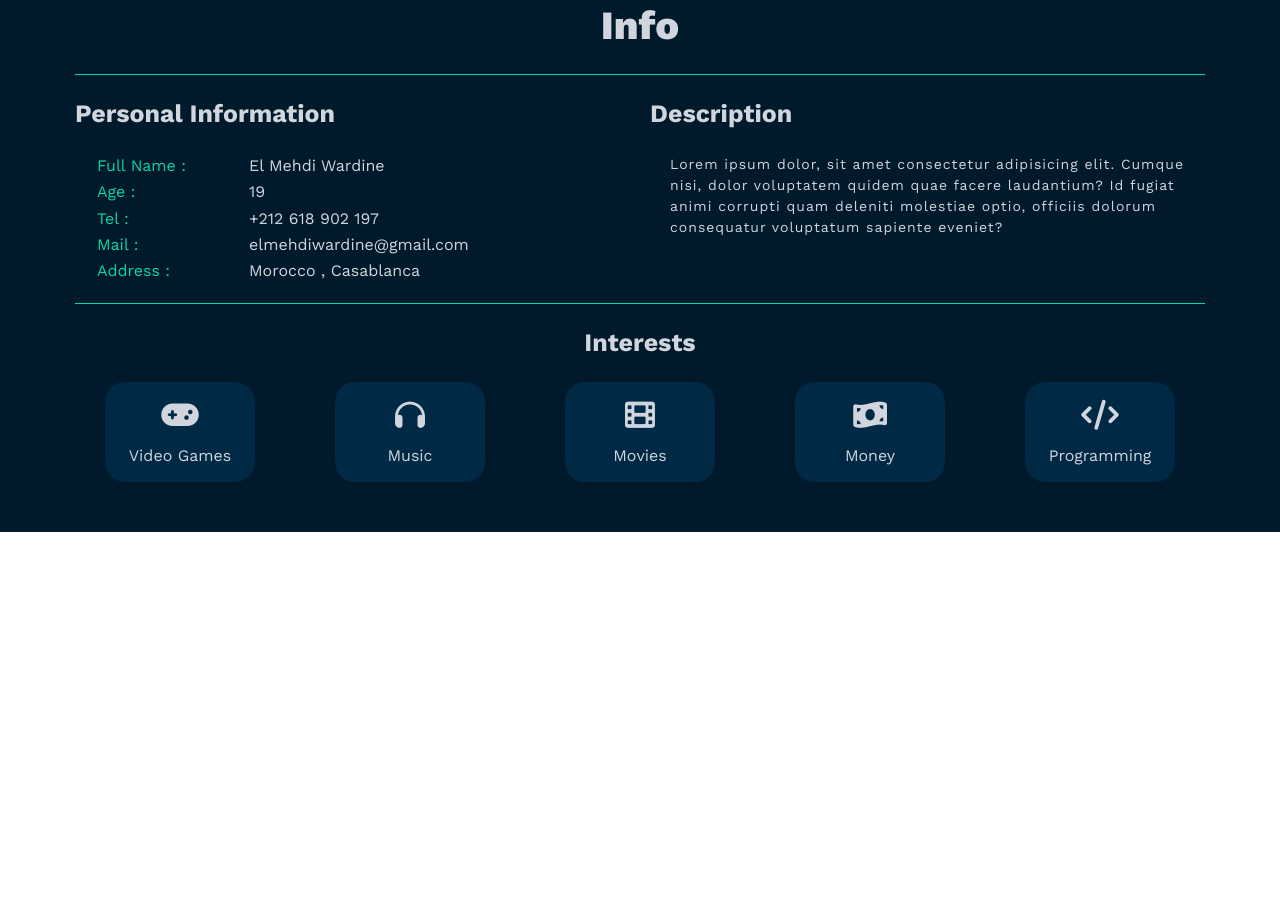
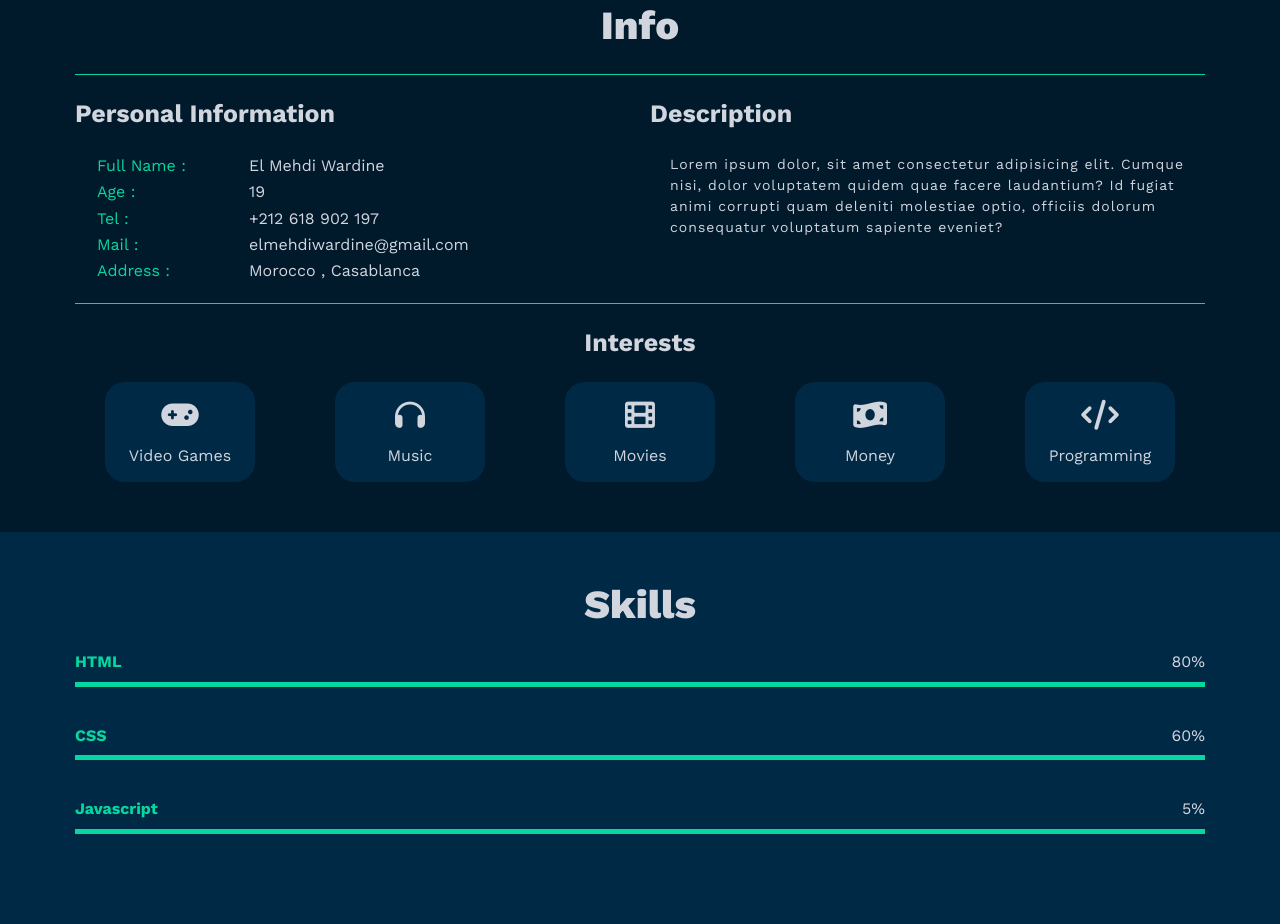
Before and after one commit to El-Mehdi-Wardine/First-Portfolio, a plain HTML site: page index.html in a window 1280 px wide. Shown: the part 700-1624 px from the top of the page. Before the commit the page ends 1232 px from the top, so only its background shows below. Drawn offline with nearby package versions, Linux system fonts and the light colour scheme.

Commit message:
adding skills section

```diff
--- a/css/style.css
+++ b/css/style.css
@@ -1,7 +1,8 @@
 /* Variables */
 :root {
     --main-color: #06d6a0;
-    --secondary-color: #001a2c;
+    --second-color: #001a2c;
+    --third-color: #002945;
     --paragraphe-color: #777;
     --text-color: #d1d5de;
 }
@@ -44,7 +45,7 @@ body {
 
 /* START HEADER */
 .header {
-    background-color: var(--secondary-color);
+    background-color: var(--second-color);
 }
 .header .container {
     padding-top: 15px;
@@ -91,7 +92,7 @@ body {
 .landing .card {
     width: 300px;
     height: 350px;
-    background-color: var(--secondary-color);
+    background-color: var(--second-color);
     border-top-left-radius: 150px;
     border-top-right-radius: 150px;
 }
@@ -135,7 +136,7 @@ body {
 /* END LANDIG */
 /* START INFO */
 .info {
-    background-color: var(--secondary-color);
+    background-color: var(--second-color);
 }
 .info .container {
     padding-top: 50px;
@@ -196,7 +197,7 @@ body {
 .info .interests .interests-content .card {
     width: 150px;
     height: 100px;
-    background-color: #002945;
+    background-color: var(--third-color);
     border-radius: 20px;
     display: flex;
     flex-direction: column;
@@ -208,3 +209,45 @@ body {
     font-size: 30px;
 }
 /* END ABOUT */
+/* START SKILLS */
+.skills {
+    background-color: var(--third-color);
+}
+.skills .container {
+    padding-top: 50px;
+    padding-bottom: 50px;
+    color: var(--text-color);
+}
+.skills h3 {
+    margin: 0;
+    font-size: 40px;
+    color: var(--text-color);
+    text-align: center;
+    font-weight: 800;
+    padding-bottom: 25px;
+}
+.skills .text {
+    display: flex;
+    justify-content: space-between;
+}
+.skills h4 {
+    color: var(--main-color);
+    margin: 0;
+}
+.skills h4 + p {
+    font-size: 14px;
+}
+.skills .bar {
+    width: 100%;
+    height: 5px;
+    background-color: #777;
+    margin: 10px auto 40px;
+}
+.skills .bar span {
+    height: inherit;
+    background-color: var(--main-color);
+    display: block;
+}
+
+
+/* END SKILLS */
--- a/index.html
+++ b/index.html
@@ -109,5 +109,27 @@
         </div>
     </div>
     <!-- END ABOUT -->
+    <!-- START Skills -->
+    <div class="skills">
+        <div class="container">
+            <h3>Skills</h3>
+            <div class="text">
+                <h4>HTML</h4>
+                <span>80%</span>
+            </div>
+            <div class="bar"><span></span></div>
+            <div class="text">
+                <h4>CSS</h4>
+                <span>60%</span>
+            </div>
+            <div class="bar"><span></span></div>
+            <div class="text">
+                <h4>Javascript</h4>
+                <span>5%</span>
+            </div>
+            <div class="bar"><span></span></div>
+        </div>
+    </div>
+    <!-- END Skills -->
 </body>
 </html>
```
